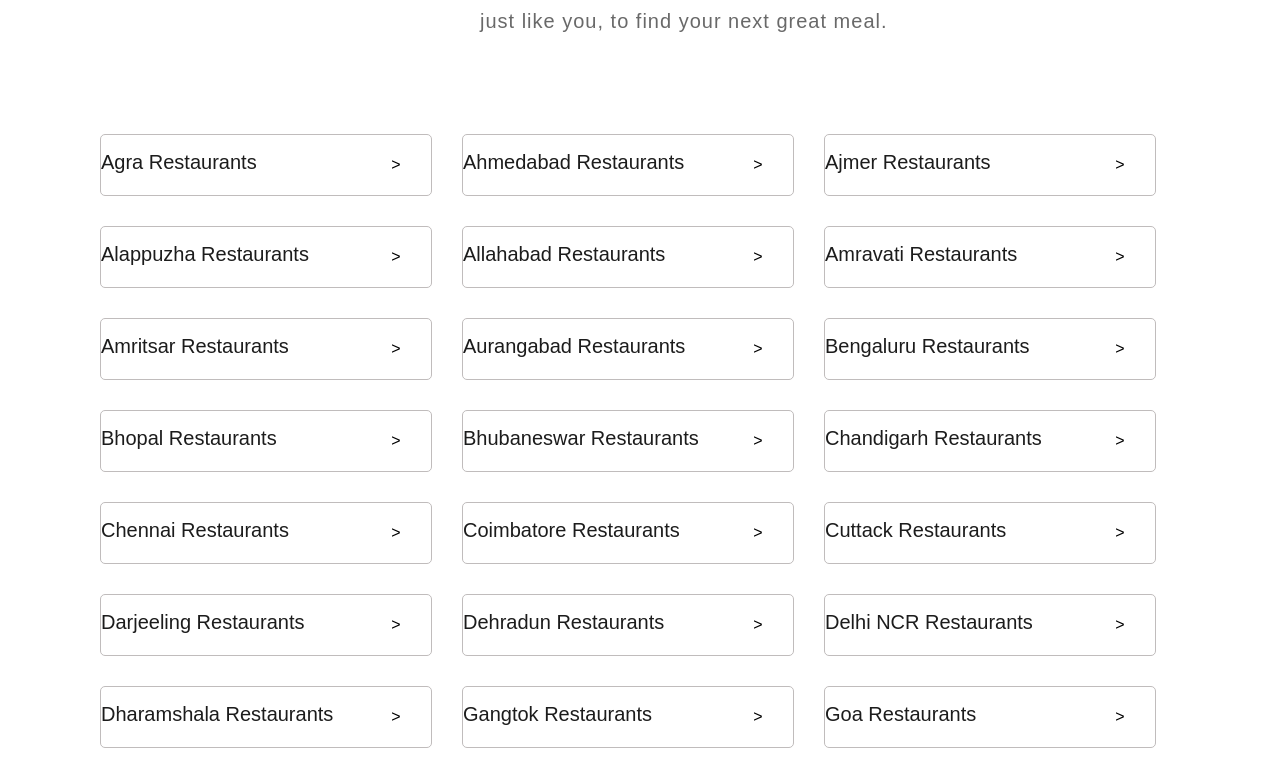
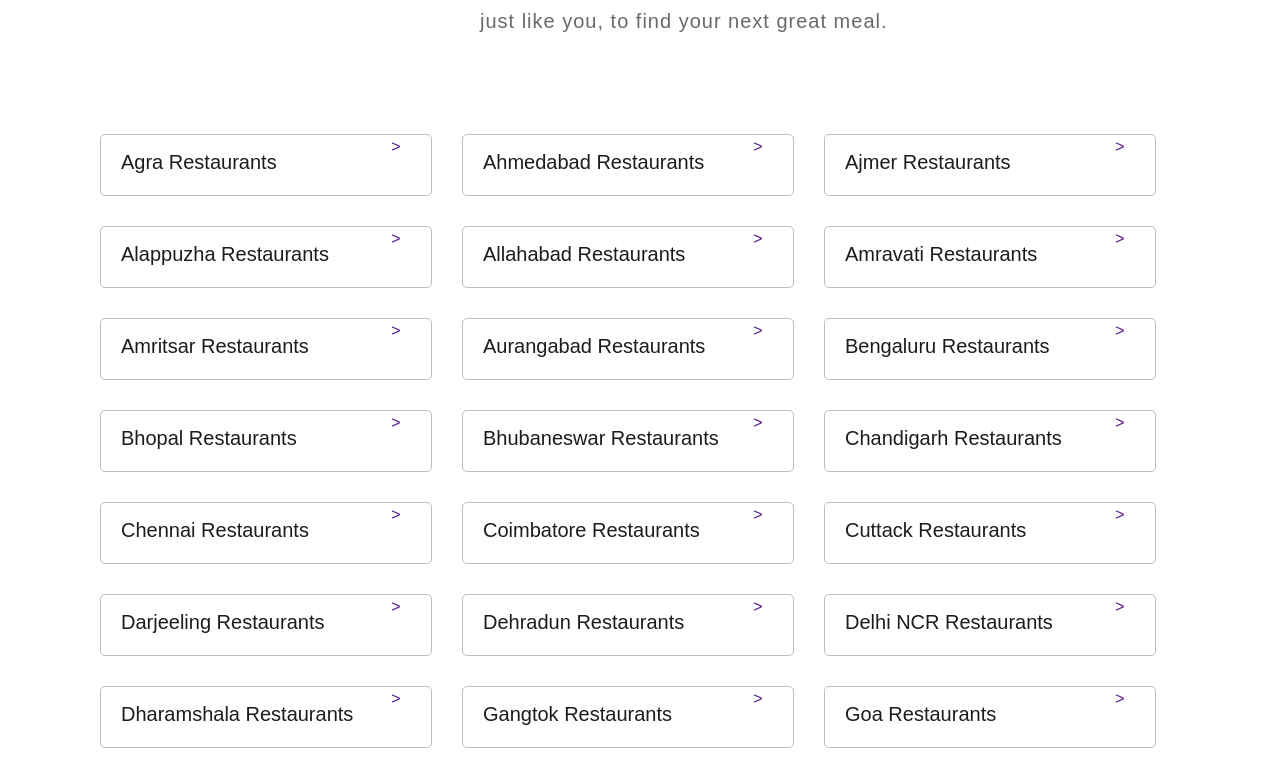
Before and after one commit to Niyasmohd00/zomato, a plain HTML site: page index.html in a window 1280 px wide. Shown: the part 820-1595 px from the top of the page. Drawn offline with Linux system fonts and the light colour scheme.

Commit message:
zomato.css

```diff
--- a/zomato.css
+++ b/zomato.css
@@ -186,6 +186,7 @@ body{
 }
 
 
+
 .btn-text-1{
 
    cursor: pointer;
@@ -196,26 +197,8 @@ body{
    margin: 0px;
    float: left;
    padding-top: 15px;
+   padding-left: 20px;
 
-}
-.symbol{
-    padding-top: 18px;
-    padding-left: 140px;
-    float: left;
-    cursor: pointer;
-    color: black;
-
-}
-.btn-text-1{
-
-   cursor: pointer;
-   font-size: 20px;
-   line-height: 1.2;
-   font-weight: 400;
-   color: rgb(28, 28, 28);
-   margin: 0px;
-   float: left;
-   padding-top: 15px;
 
 }
 .symbol{
```
